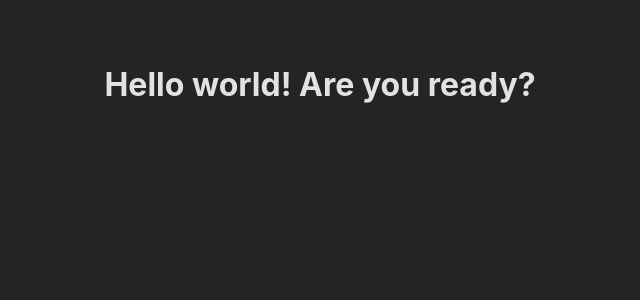
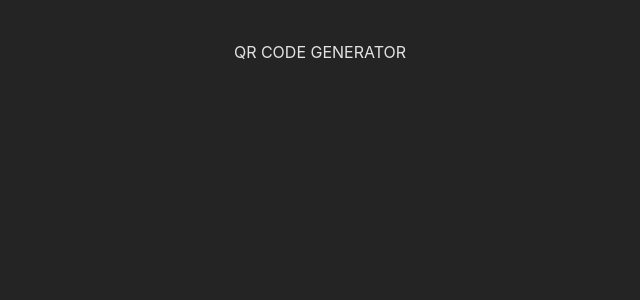
Before and after one commit to PegasusXing/anything-generator, a React (Vite) app: page / in a window 1280 px wide. Shown: the top 300 px of the page, without its empty margins (320-960 px from the left). Built offline with nearby package versions, Linux system fonts and the light colour scheme.

Commit message:
New branch for feature/generator

```diff
--- a/src/App.tsx
+++ b/src/App.tsx
@@ -3,7 +3,7 @@ import './App.css'
 function App() {
   return (
     <>
-      <h1 className='text-3xl font-bold underline'> Hello world! Are you ready? </h1>
+      QR CODE GENERATOR
     </>
   )
 }
```
Also changed, not shown: 1 other file (tests, documents, lock files or other folders).
